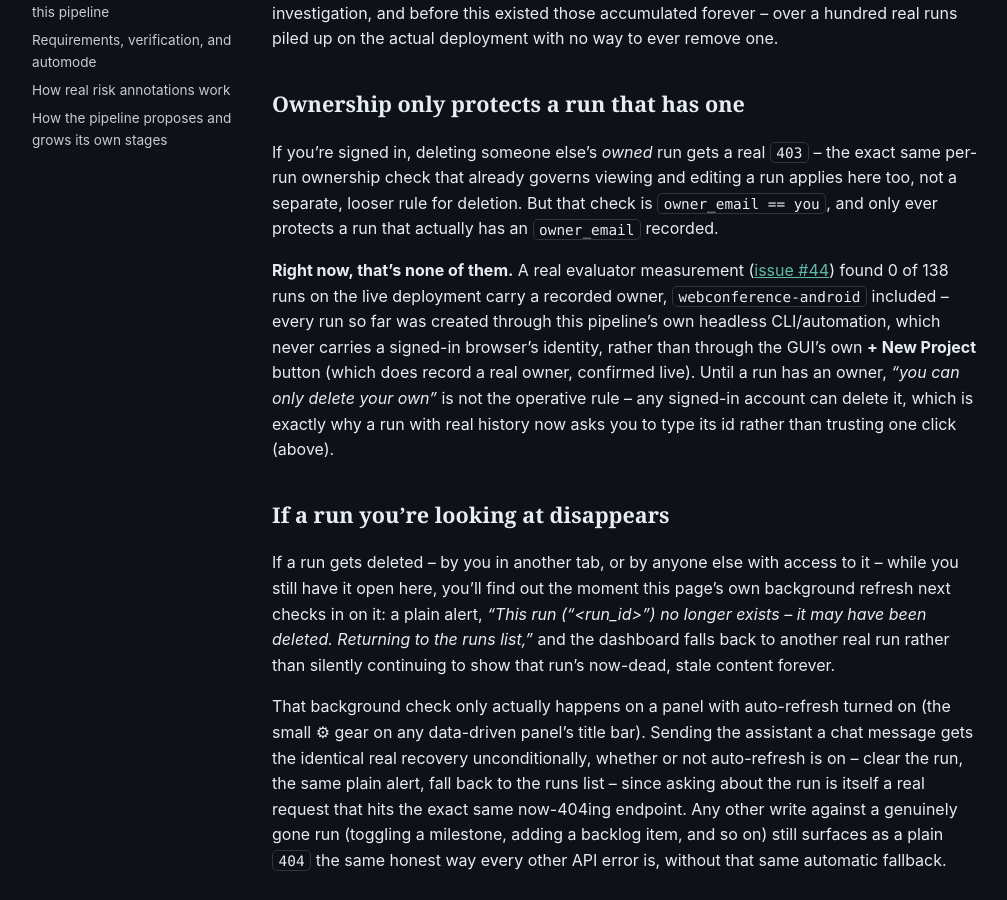
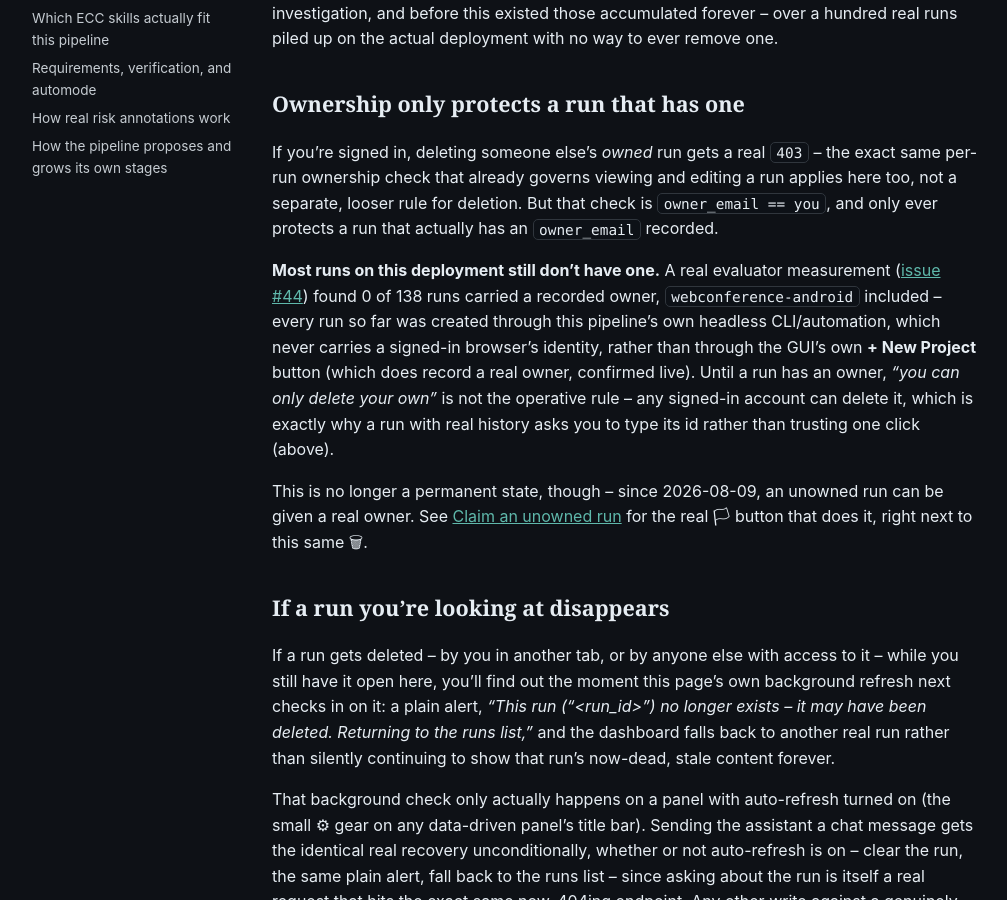
Before and after one commit to scimbe/CADS-devsystem-docs, a Jekyll site: the page built from _how-to/delete-a-run.md, in a window 1280 px wide and 900 px high, scrolled down 1217 px. Shown: the whole window, without its empty margins (82-1089 px from the left). Built offline with Jekyll 4.4.1, drawn with Linux system fonts in a browser that asks for light colours.

Commit message:
how-to+reference: document the new "claim an unowned run" action
CADS-devsystem@30187d4 shipped POST /api/runs/{id}/adopt 2026-08-09,
closing the permanent "no run can ever acquire an owner" gap
delete-a-run.md's own "Ownership only protects a run that has one"
section documented as a structural limitation -- that section is now
stale, since the limitation it describes no longer holds.

New how-to walks the real 🏳 claim button (screenshot captured live
via scripts/simulated-user.sh against the actual deployed container),
what claiming changes (owner_email set, future writes exclusive,
one-shot), and why it's not admin-gated. Cross-linked from
delete-a-run.md's own now-corrected ownership section and from
rest-api.md's new /adopt row.

Hermetic Jekyll build clean.

Co-Authored-By: Claude Sonnet 5 <noreply@anthropic.com>
Claude-Session: https://claude.ai/code/session_018FkngvdKnmVcAT84EZe7Ur

```diff
--- a/_how-to/delete-a-run.md
+++ b/_how-to/delete-a-run.md
@@ -46,14 +46,18 @@ per-run ownership check that already governs viewing and editing a run applies h
 separate, looser rule for deletion. But that check is `owner_email == you`, and only ever
 protects a run that actually has an `owner_email` recorded.
 
-**Right now, that's none of them.** A real evaluator measurement ([issue
-#44](https://github.com/scimbe/CADS-devsystem/issues/44)) found 0 of 138 runs on the live
-deployment carry a recorded owner, `webconference-android` included -- every run so far was
-created through this pipeline's own headless CLI/automation, which never carries a signed-in
-browser's identity, rather than through the GUI's own **+ New Project** button (which does record
-a real owner, confirmed live). Until a run has an owner, *"you can only delete your own"* is not
-the operative rule -- any signed-in account can delete it, which is exactly why a run with real
-history now asks you to type its id rather than trusting one click (above).
+**Most runs on this deployment still don't have one.** A real evaluator measurement ([issue
+#44](https://github.com/scimbe/CADS-devsystem/issues/44)) found 0 of 138 runs carried a recorded
+owner, `webconference-android` included -- every run so far was created through this pipeline's
+own headless CLI/automation, which never carries a signed-in browser's identity, rather than
+through the GUI's own **+ New Project** button (which does record a real owner, confirmed live).
+Until a run has an owner, *"you can only delete your own"* is not the operative rule -- any
+signed-in account can delete it, which is exactly why a run with real history asks you to type its
+id rather than trusting one click (above).
+
+This is no longer a permanent state, though -- since 2026-08-09, an unowned run can be given a real
+owner. See [Claim an unowned run]({{ '/how-to/claim-a-run/' | relative_url }}) for the real 🏳
+button that does it, right next to this same 🗑.
 
 ## If a run you're looking at disappears
 
```
Also changed, not shown: _how-to/claim-a-run.md (added, +59 -0 lines), _reference/rest-api.md (+1 -0 lines), assets/img/howto-claim-a-run/01-unowned-run-with-adopt-button.png (added).
